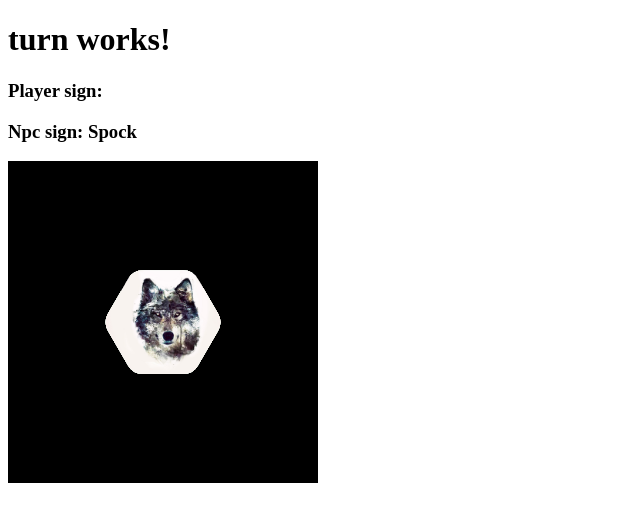
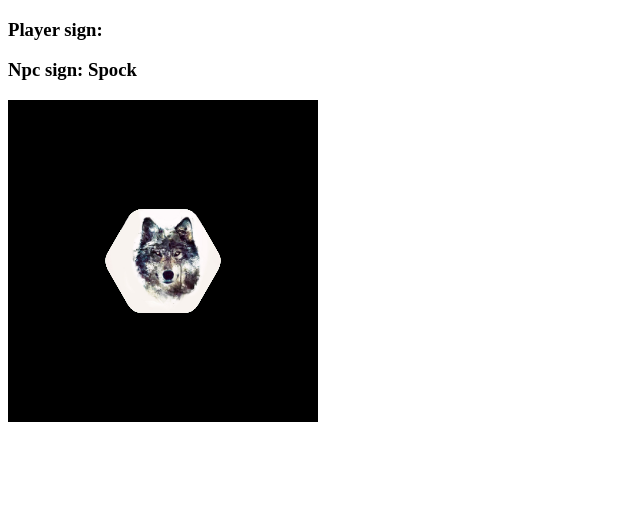
Before and after one commit to SlimMike/ng2-spock, an Angular app: page / in a window 1280 px wide. Shown: the top 522 px of the page, without its empty margins (0-640 px from the left). Built offline with nearby package versions, Linux system fonts and the light colour scheme.

Commit message:
add game component

```diff
--- a/src/app/app.component.html
+++ b/src/app/app.component.html
@@ -1 +1 @@
-<app-turn></app-turn>
+<app-game></app-game>
--- a/src/app/app.module.ts
+++ b/src/app/app.module.ts
@@ -6,12 +6,14 @@ import { HttpModule } from '@angular/http';
 import { AppComponent } from './app.component';
 import { SelectorComponent } from './sign/selector/selector.component';
 import { TurnComponent } from './turn/turn.component';
+import { GameComponent } from './game/game.component';
 
 @NgModule({
   declarations: [
     AppComponent,
     SelectorComponent,
-    TurnComponent
+    TurnComponent,
+    GameComponent
   ],
   imports: [
     BrowserModule,
--- /dev/null
+++ b/src/app/game/game.component.html
@@ -0,0 +1 @@
+<app-turn></app-turn>
--- /dev/null
+++ b/src/app/game/game.component.ts
@@ -0,0 +1,14 @@
+import { Component, OnInit } from '@angular/core';
+
+@Component({
+  selector: 'app-game',
+  templateUrl: './game.component.html',
+  styleUrls: ['./game.component.css']
+})
+export class GameComponent implements OnInit {
+
+  constructor() { }
+
+  ngOnInit() {
+  }
+}
--- a/src/app/turn/turn.component.html
+++ b/src/app/turn/turn.component.html
@@ -1,5 +1,3 @@
-<h1>turn works!</h1>
-
 <h3>Player sign: <span *ngIf="playerSign">{{playerSign.constructor.name}}</span></h3>
 <h3>Npc sign: <span *ngIf="npcSign">{{npcSign.constructor.name}}</span></h3>
 
```
Also changed, not shown: src/app/game/game.component.css (added), 1 other file (tests, documents, lock files or other folders).
